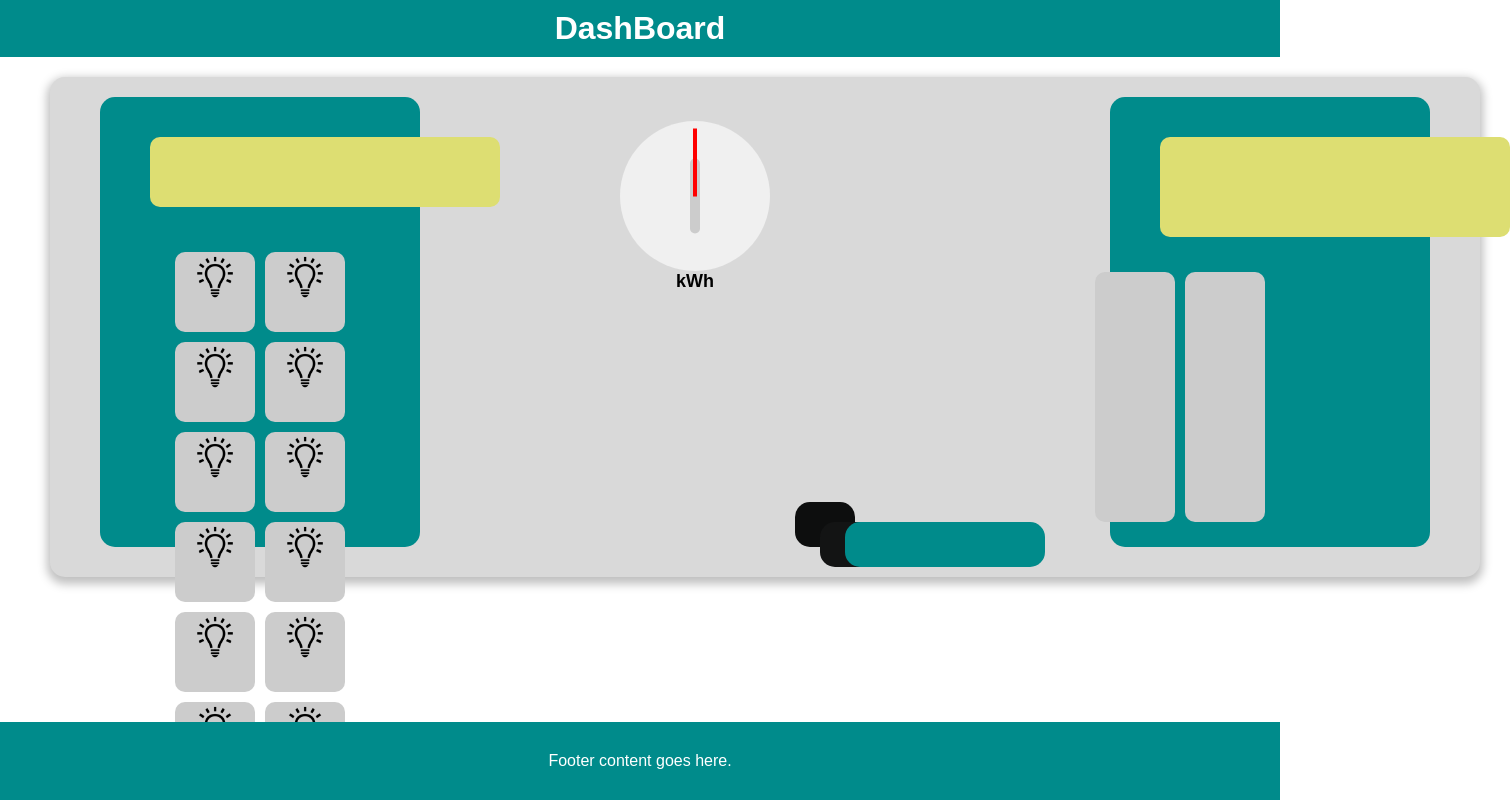
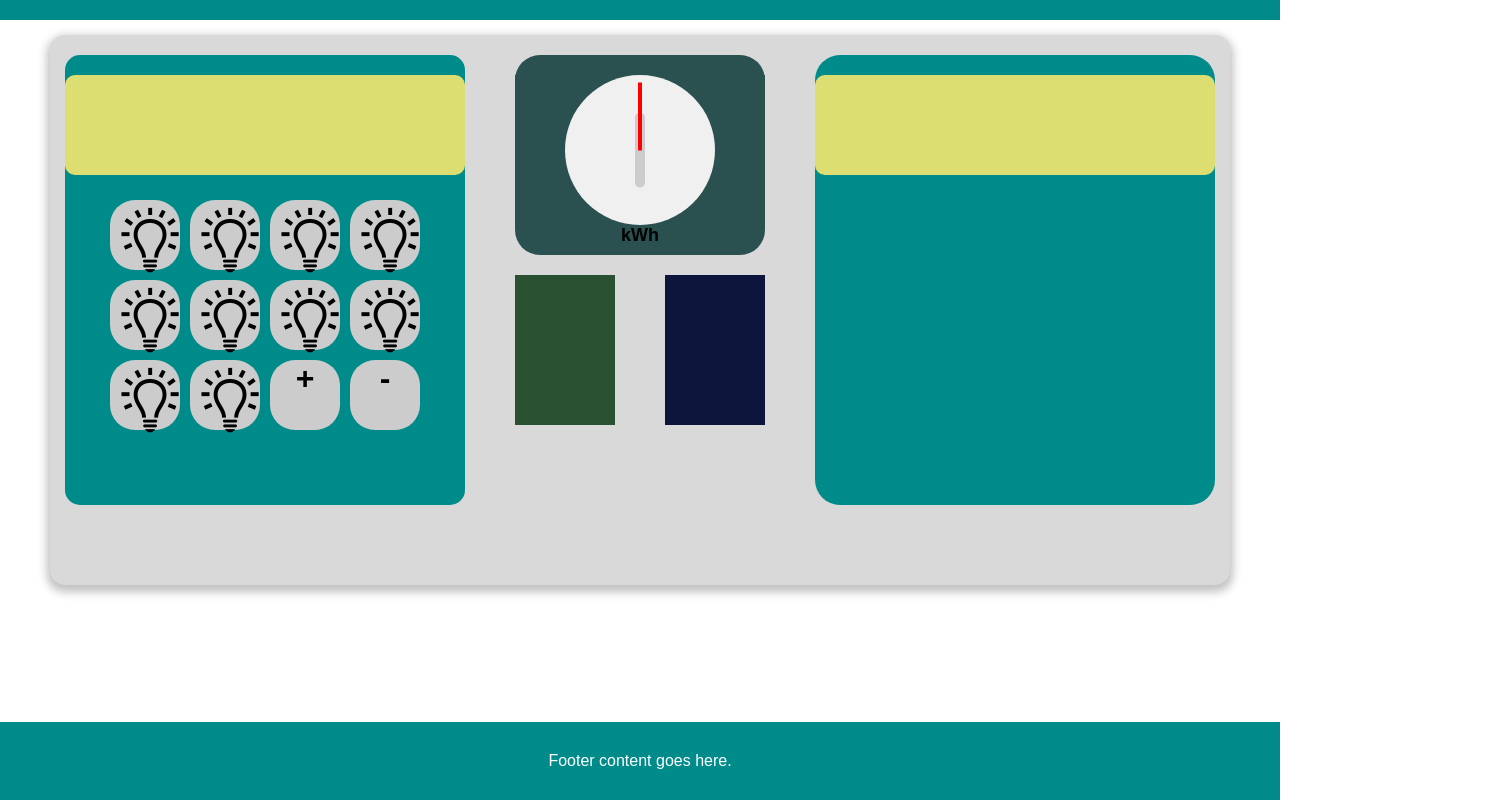
Before and after one commit to KavindhyaNirmani/smart-building, a React (Create React App) app: page /dashboard in a window 1280 px wide. Shown: the whole page, 1510 px wide, since content can reach past the window. Built offline with nearby package versions, Linux system fonts and the light colour scheme; no server answers.

Commit message:
create gauge

```diff
--- a/src/components/Dashboard/DashBoard.css
+++ b/src/components/Dashboard/DashBoard.css
@@ -14,45 +14,44 @@
 
 .content {
   flex: 1;
-    justify-content:center;
-    align-items: flex-end;
+  justify-content: center;
+  align-items: center;
+  position: relative;
 }
 
 .box {
-    width: 1430px;
-    height: 500px;
+  width: auto;
+  height: 550px;
   background: #D9D9D9;
   box-shadow: 0px 4px 10px 3px rgba(0, 0, 0, 0.25);
-    margin-top: 20px;
-    margin-bottom: 20px; /* Add margin-bottom to create space between boxes */
+  margin-top: 15px;
+  margin-bottom: 15px;
   margin-left: 50px;
   margin-right: 50px;
   border-radius: 15px;
+  position: relative;
 }
 
-  .box_1{
-    width: 600px;
+.box_1 {
+  width: 400px;
   height: 450px;
   background: #008B8B;
   margin-top: 20px;
   margin-bottom: 20px;
-    justify-content:space-between;
-    margin-right: 200px;
+  margin-right: 50px;
   margin-left: 50px;
   border-radius: 15px;
+  position: relative;
 }
 
-
 .inner-box1 {
-    width: 350px;
-    height: 70px;
-    margin-top: -1%;
-    margin-left: 50px;
-    margin-right: 50px;
+  width: 400px;
+  height: 100px;
   background-color: rgb(221, 222, 114);
-    top: 150px;
-    position: absolute;
   border-radius: 10px;
+  margin-top: 20px;
+  margin-left: auto;
+  margin-right: auto;
 }
 
 .small-boxes {
@@ -69,88 +68,109 @@
   height: 80px;
   background-color: #ccc;
   margin: 5px;
-    border-radius: 10px;
+  border-radius: 25px;
 }
 
-  .bulb{
-    width: 50px;
-    height: 50px;
+.bulb {
+  width: 80px;
+  height: 80px;
 }
-  .box_2{
-    width: 600px;
+
+.box_2 {
+  width: 400px;
   height: 450px;
   background: #008B8B;
   margin-top: 20px;
   margin-bottom: 20px;
-    justify-content:space-between;
   margin-right: 50px;
-    margin-left: 250px;
-    border-radius: 15px;
+  margin-left: 50px;
+  border-radius: 25px;
 }
 
 
 .inner-box2 {
-    width: 350px;
+  width: 400px;
   height: 100px;
-    margin-top: -1%;
-    margin-left: 50px;
-    margin-right: 50px;
   background-color: rgb(221, 222, 114);
-    top: 150px;
-    position: absolute;
   border-radius: 10px;
+  margin-top: 20px;
+  margin-left: auto;
+  margin-right: auto;
 }
 
-  .small-boxes2 {
-    display: flex;
-    flex-wrap: wrap;
-    justify-content: center;
-    margin-top: 170px;
-    margin-right: 100px;
-    margin-left: -80px;
+.inner-box3 {
+height: 200px;
+background-color:#2a5050;
+position: relative;
+margin-top: -250px;
+border-radius: 25px;
+
 }
 
-  .small-box2 {
-    width: 80px;
-    height: 250px;
+.inner-box4 {
+  width: 250px;
+  height: 150px;
+  background-color: #2a5050;
+  margin-top: 20px;
+
+
+}
+
+.inner-box6 {
+  width:100px;
+  height: 150px;
+  background-color: #0d153c;
+  margin-left: -150px;
+  margin-top: 100px;
+}
+
+.inner-box5 {
+  width: 100px;
+  height: 150px;
+  background-color: #2a5032;
+  margin-left: 450px;
+  margin-top: -160px;
+
+}
+
+
+
+.small-boxes {
+  display: flex;
+  justify-content: center;
+  margin-top: 20px;
+}
+
+.small-box {
+  width: 70px;
+  height: 70px;
   background-color: #ccc;
   margin: 5px;
-    border-radius: 10px;
 }
 
-  .box_3{
-    width: 60px;
-    height: 45px;
+
+
+.box_3 {
   background: #0d0e0e;
-    margin-top: 20px;
+  width: 300px;
+  height: 100px;
   margin-bottom: 20px;
-    justify-content:space-between;
-    margin-right: 5px;
-    margin-left: 25px;
   border-radius: 15px;
 }
 
-  .box_4{
-    width: 60px;
-    height: 45px;
-    background: #131414;
-    margin-top: 20px;
+.box_4 {
+  background: #2a5050;
+  width: 300px;
+  height: 100px;
   margin-bottom: 20px;
-    justify-content:space-between;
-    margin-right: 5px;
-    margin-left: 25px;
   border-radius: 15px;
 }
 
-  .box_5{
-    width: 200px;
-    height: 45px;
+.box_5 {
   background: #008B8B;
-    margin-top: 20px;
-    margin-bottom: 20px;
-    justify-content:space-between;
-    margin-right: 5px;
-    margin-left: 25px;
+  width: 1000px;
+  height: 50px;
+  margin-bottom: -200px;
   border-radius: 15px;
 }
 
--- a/src/components/Dashboard/DashBoard.js
+++ b/src/components/Dashboard/DashBoard.js
@@ -9,7 +9,6 @@ const DashBoard = () => {
   return (
     <div className="dashboard">
       <header className="header3">
-        <h1>DashBoard</h1>
       </header>
 
       <div className="box">
@@ -17,22 +16,26 @@ const DashBoard = () => {
           <div className="box_1">
             <div className="inner-box1"></div>
             <div className="small-boxes">
-              {[...Array(12)].map((_, index) => (
+              {[...Array(10)].map((_, index) => (
                 <div key={index} className="small-box">
                   <img src={bulb1} className="bulb" alt="" />
                 </div>
               ))}
+
+              <div className="small-box"><h1>+</h1></div>
+              <div className="small-box"><h1>-</h1></div>
             </div>
+            <div className='inner-box5'></div>
           </div>
 
           {/* Insert the Gauge component here */}
-          <Gauge />
+           <div className='inner-box3'>
+           <div className="inner-box4" >
+           <Gauge />
+           </div>
+           </div>
+           <div className="inner-box7" ></div>
 
-          <div className="box_3">
-          <div className="box_4">
-          <div className="box_5"></div>
-          </div>
-          </div>
           <div className="box_2">
             <div className="inner-box2"></div>
             <div className="small-boxes2">
@@ -40,6 +43,7 @@ const DashBoard = () => {
                 <div key={index} className="small-box2"></div>
               ))}
             </div>
+            <div className='inner-box6'></div>
           </div>
         </div>
       </div>
--- a/src/components/Dashboard/Gauge.css
+++ b/src/components/Dashboard/Gauge.css
@@ -6,6 +6,7 @@
 
   .gauge {
     position: relative;
+    align-items: center;
     width: 150px;
     height: 150px;
     border-radius: 50%;
```
Lines whose indentation alone changed are shown as unchanged.
